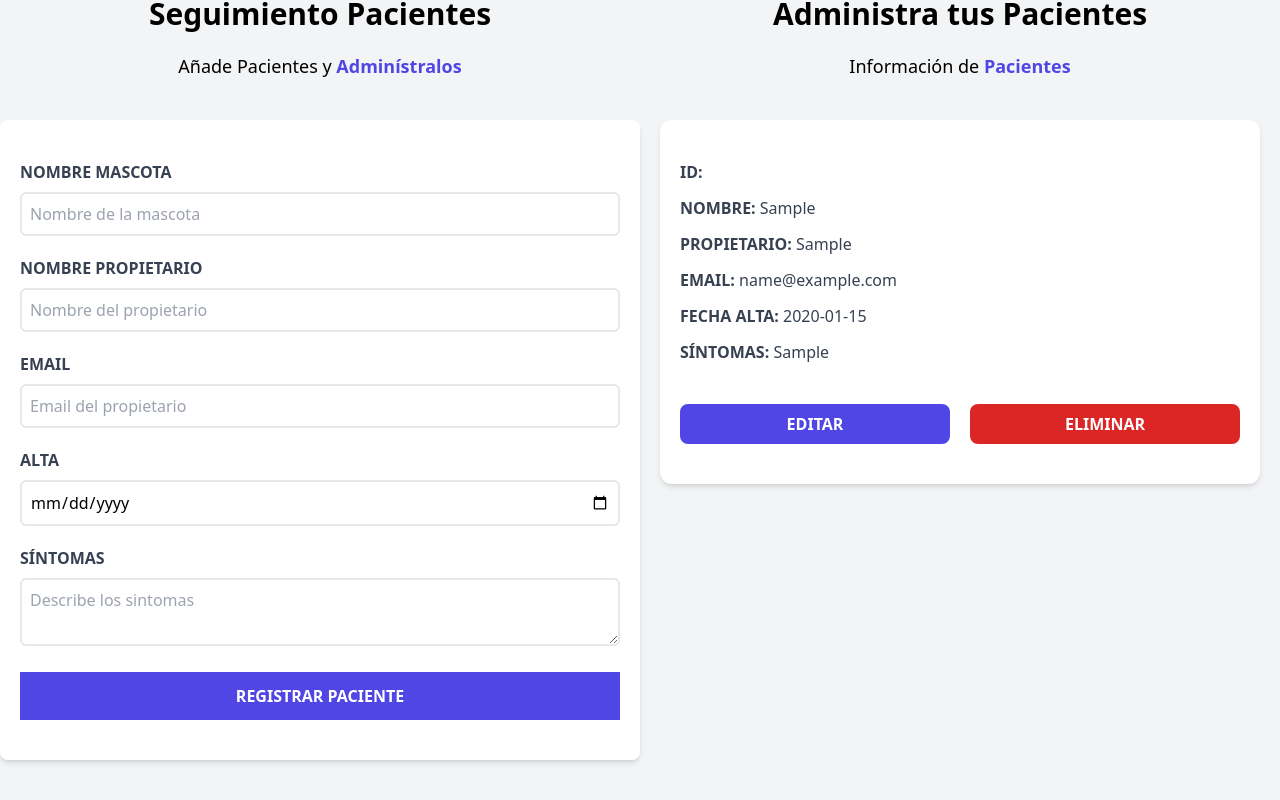
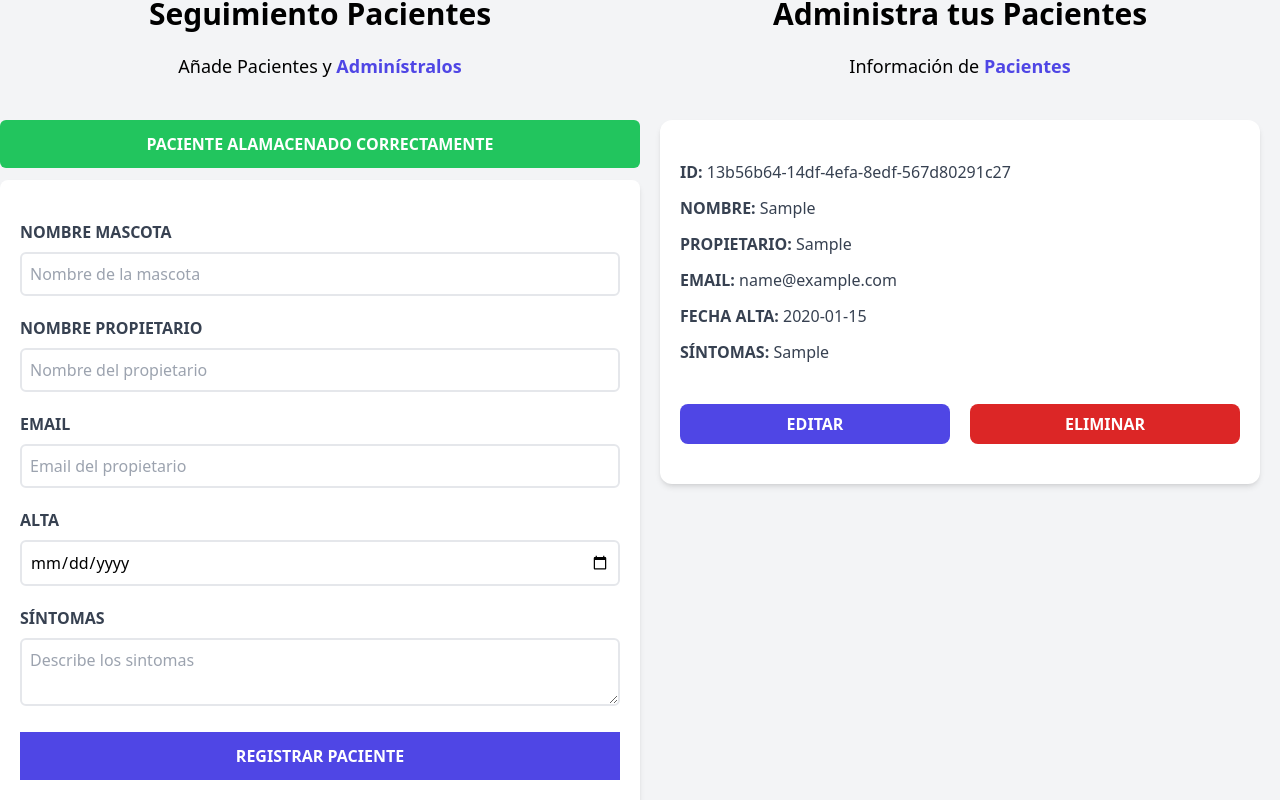
Before and after one commit to ArnnySnaydher/admin-pacientes, a Vue app: page / in a window 1280 px wide. Both pictures are taken after typing "Sample", "Sample", "name@example.com", "2020-01-15", "Sample" into the empty fields and a click on the input "Registrar Paciente". Shown: the part 228-1028 px from the top of the page. Built offline with nearby package versions, Linux system fonts and the light colour scheme.

Commit message:
Modificacion de alerta y id ramdom

```diff
--- a/src/App.vue
+++ b/src/App.vue
@@ -7,6 +7,7 @@ import Paciente from './components/Paciente.vue'
 const pacientes = ref([])
 
 const paciente = reactive({
+        id:null,
         nombre:'',
         propietario:'',
         email:'',
@@ -15,7 +16,7 @@ const paciente = reactive({
     })
 
     const guardarPaciente = () =>{
-      pacientes.value.push({...paciente})
+      pacientes.value.push({...paciente,id: self.crypto.randomUUID()})
 
       //Reiniciar objeto
       // paciente.nombre=''
--- a/src/components/Formulario.vue
+++ b/src/components/Formulario.vue
@@ -48,6 +48,16 @@
         }
 
         emit('guardar-paciente')
+
+        alerta.mensaje='Paciente Alamacenado Correctamente'
+        alerta.tipo='exito'
+
+        setTimeout(() => {
+            Object.assign(alerta,{
+                tipo:'',
+                mensaje:''
+            })
+        }, 3000);
 
     }
 
--- a/src/components/Paciente.vue
+++ b/src/components/Paciente.vue
@@ -10,7 +10,7 @@ defineProps({
     <div class="mx-5 my-10 bg-white shadow-md px-5 py-10 rounded-xl">
         <p class="font-bold mb-3 text-gray-700 uppercase">ID:
             <span class="font-normal normal-case">
-
+             {{paciente.id}}
             </span>
         </p>
 
```
